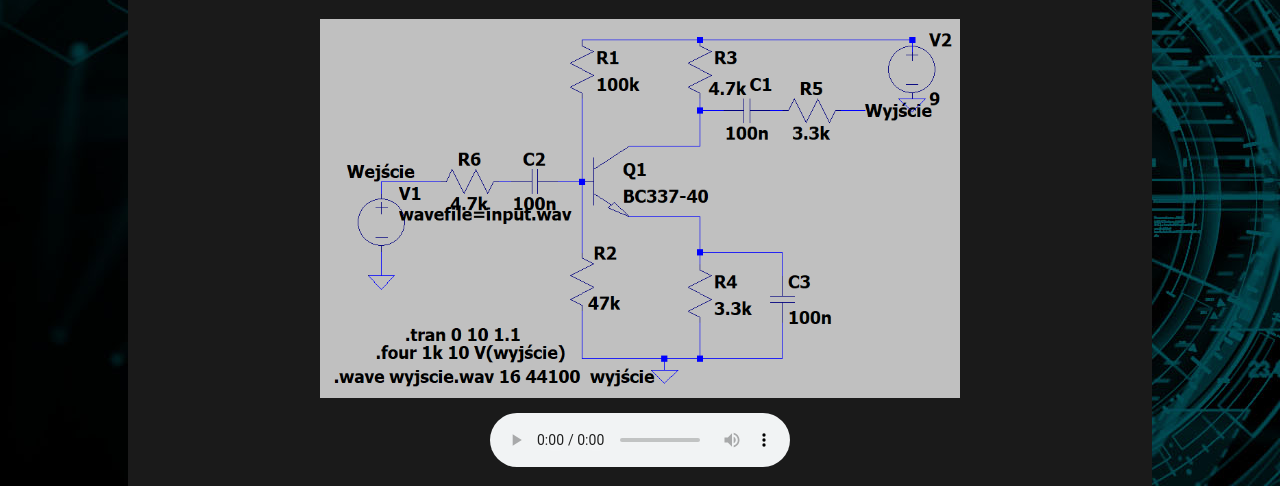
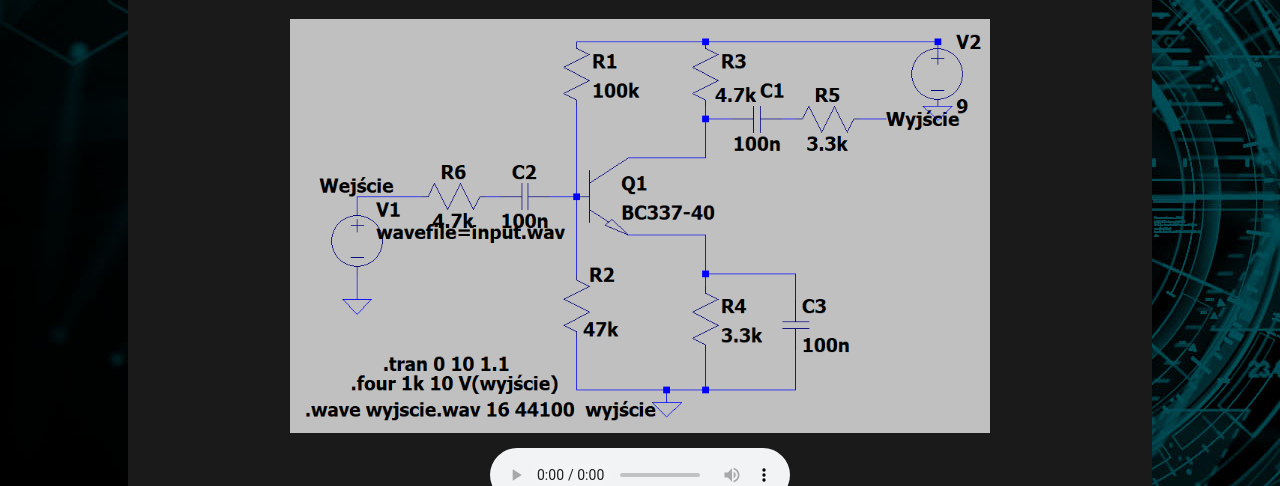
Before and after one commit to hubjab21/hubjab21.github.io, a plain HTML site: page index.html in a window 1280 px wide. Shown: the part 314-800 px from the top of the page. Drawn offline with Linux system fonts and the light colour scheme; a web font is replaced by a local one.

Commit message:
style.css
style

```diff
--- a/style.css
+++ b/style.css
@@ -57,6 +57,7 @@ body {
   .topnav a.icon {
     display: block;
   }
+
 }
 
 @media screen and (max-width: 910px) {
@@ -75,6 +76,7 @@ body {
     display: block;
 
   }
+
 }
 
 .logo {
@@ -125,8 +127,11 @@ h1 {
 
 
 img {
-  max-width: 640px;
-  max-height: 480px;
+
+
+  width: 100%;
+  max-width: 700px;
+  height: auto;
   text-align: center;
   padding-bottom: 10px;
 }
```
